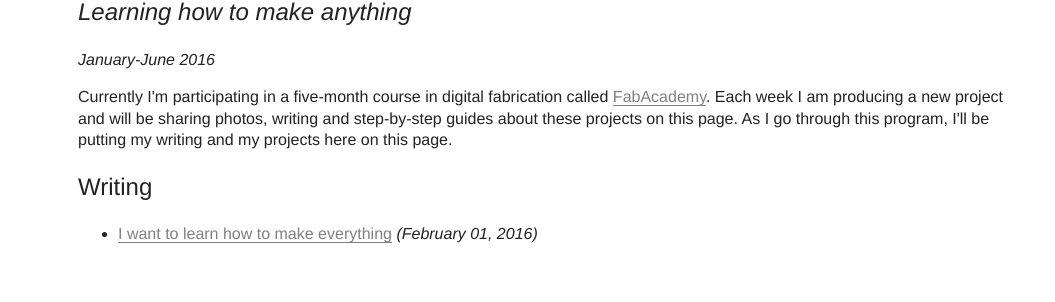
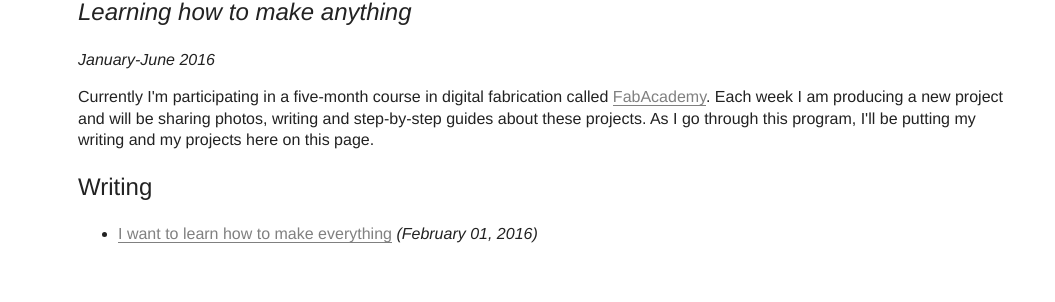
Before and after one commit to drewrwilson/drewrwilson.github.io, a Jekyll site: the page built from fabacademy/index.html, in a window 1280 px wide. Shown: the part 790-1092 px from the top of the page, without its empty margins (94-1149 px from the left). Built offline with Jekyll 4.4.1, drawn with Linux system fonts in a browser that asks for light colours; nearby versions of some CDN libraries; library files that are not in the unit come from our copies.

Commit message:
clean up tex

```diff
--- a/fabacademy/index.html
+++ b/fabacademy/index.html
@@ -15,7 +15,7 @@ tag: fabacademy
         <em>January-June 2016</em>
       </p>
       <p>
-        Currently I'm participating in a five-month course in digital fabrication called <a href="http://fabacademy.org">FabAcademy</a>. Each week I am producing a new project and will be sharing photos, writing and step-by-step guides about these projects on this page. As I go through this program, I'll be putting my writing and my projects here on this page.
+        Currently I'm participating in a five-month course in digital fabrication called <a href="http://fabacademy.org">FabAcademy</a>. Each week I am producing a new project and will be sharing photos, writing and step-by-step guides about these projects. As I go through this program, I'll be putting my writing and my projects here on this page.
       </p>
       <h2>Writing</h2>
       <p>
```
